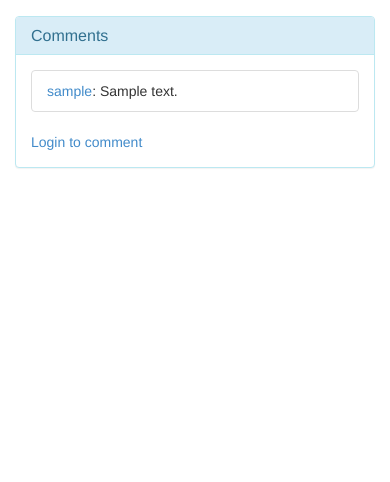
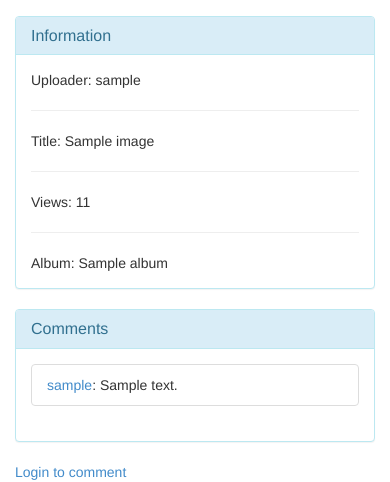
Before and after one commit to heroandtn3/ishare, a Django app: page /ishare/img/detail/1/ in a window 390 px wide. Shown: the part 393-875 px from the top of the page. Before the commit the page ends 561 px from the top, so only its background shows below. Run offline with Django 3.2, Linux system fonts and the light colour scheme; tables that the repository leaves empty hold one stand-in row (values such as "Sample post"); some libraries are stand-ins or nearby versions.

Commit message:
Add image view number and information column

```diff
--- a/ishare/models.py
+++ b/ishare/models.py
@@ -49,6 +49,7 @@ class Image(models.Model):
     title = models.CharField(max_length=255)
     last_modified_date = models.DateTimeField(auto_now=True)
     photo = models.ImageField(upload_to='photos')
+    views = models.IntegerField(default=0)
 
     entity = models.OneToOneField(Entity, limit_choices_to={
             'entity_type': Entity.IMAGE
--- a/ishare/templates/ishare/photo_detail.html
+++ b/ishare/templates/ishare/photo_detail.html
@@ -33,11 +33,32 @@
   <div class="col-md-4">
     <div class="panel panel-info">
       <div class="panel-heading">
+        <h3 class="panel-title">Information</h3>
+      </div>
+      <div class="panel-body">
+        Uploader: {{ image.entity.creator.username }}
+        <hr />
+        Title: {{ image.title }}
+        <hr />
+        Views: {{ image.views }}
+        <hr />
+        Album: {{ image.album.title }}
+      </div>
+    </div>
+  </div>
+</div>
+
+<div class="row">
+  <div class="col-md-8">
+    <div class="panel panel-info">
+      <div class="panel-heading">
         <h3 class="panel-title">Comments</h3>
 
       </div>
       <div class="panel-body">
         <ul class="list-group" id="comment-list"></ul>
+      </div>
+    </div>
     {% if user.is_authenticated %}
     <div id="comment-box">
       <form role="form">
@@ -54,11 +75,9 @@
     {% else %}
     <a href="{% url 'account:login' %}">Login to comment</a>
     {% endif %}
-
-      </div>
-    </div>
   </div><!--/Comment box-->
 </div>
+
 <script type="text/javascript">
   // using jQuery
   function getCookie(name) {
--- a/ishare/views.py
+++ b/ishare/views.py
@@ -56,6 +56,8 @@ def photo_direct(request, photo_id):
 
 def photo_detail(request, photo_id):
     image = get_object_or_404(Image, pk=photo_id)
+    image.views += 1
+    image.save()
     vote = None
     if request.user.is_authenticated():
         vote = image.is_voted(request.user)
```
Also changed, not shown: ishare/migrations/0008_image_views.py (added). Lines whose indentation alone changed are shown as unchanged.
